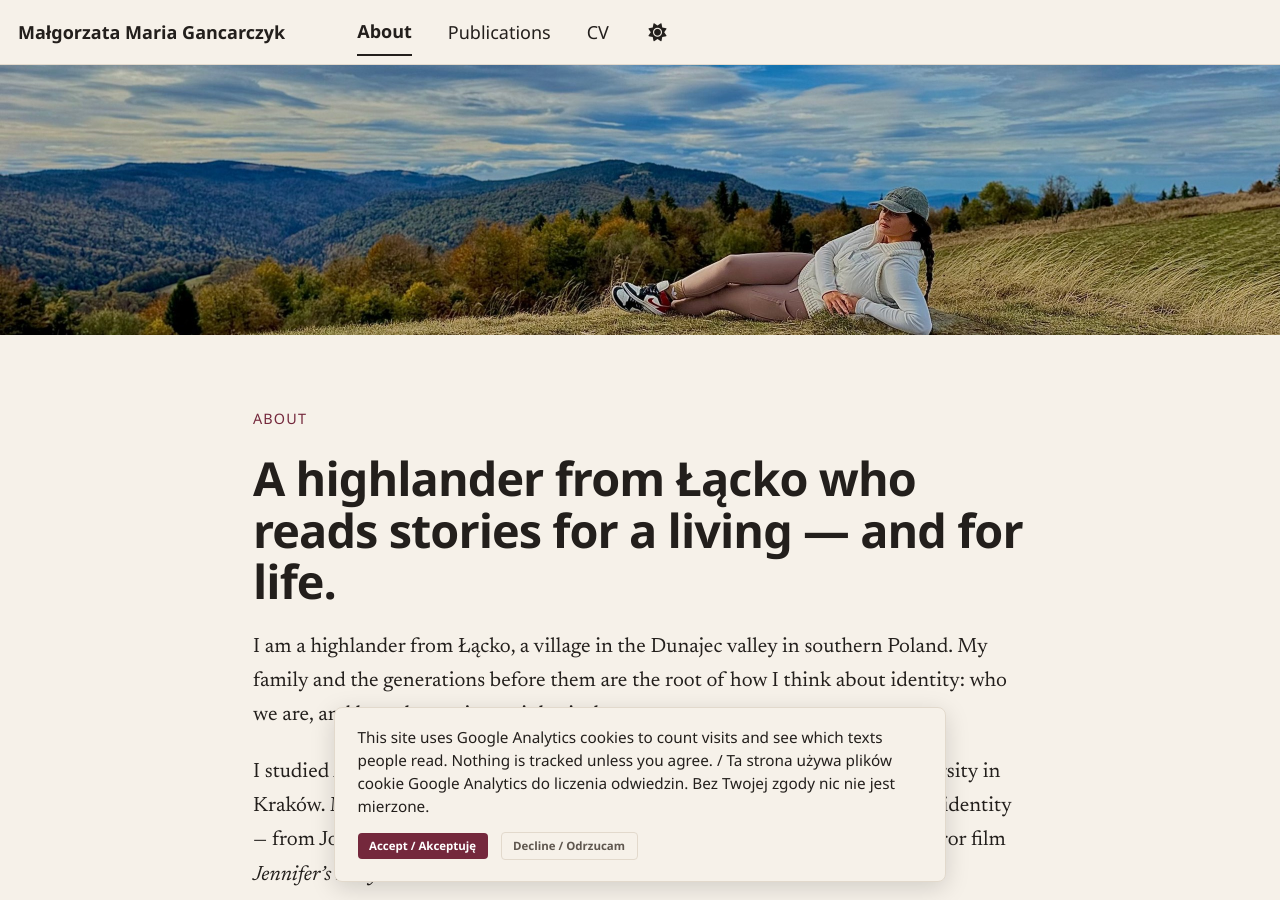
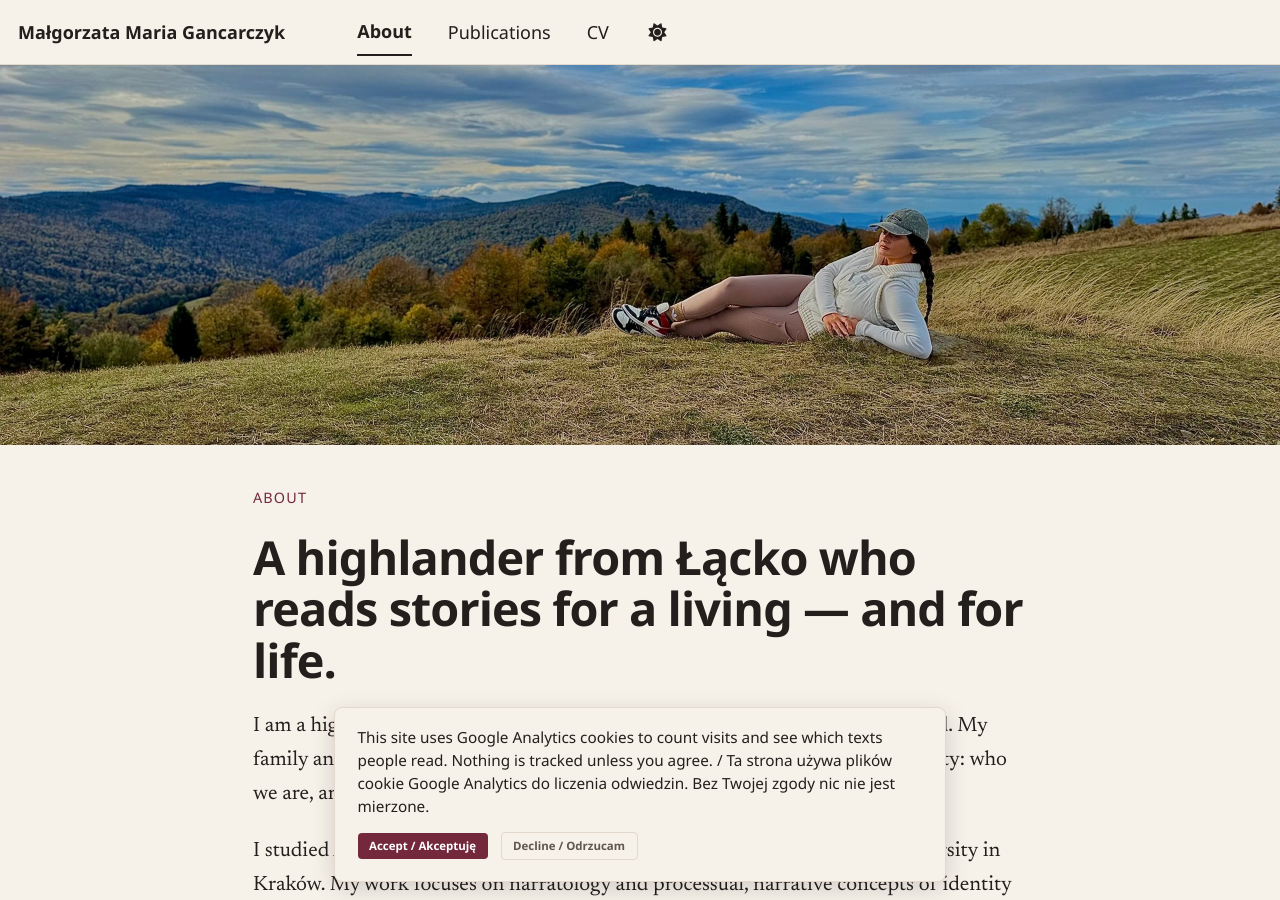
Before and after one commit to malgorzatagancarczyk/malgorzatagancarczyk.github.io, a Jekyll site: the page built from _pages/about.md, in a window 1280 px wide and 900 px high. Built offline with Jekyll 4.4.1, drawn with Linux system fonts in a browser that asks for light colours; some web fonts are replaced; a style sheet for code colours, icons or effects is not loaded.

Commit message:
Update main.scss

```diff
--- a/assets/css/main.scss
+++ b/assets/css/main.scss
@@ -150,3 +150,7 @@ img.author__avatar, .author__avatar img { aspect-ratio: auto !important; object-
 @media (max-width: 52rem) { .dl-hero__grid { grid-template-columns: 1fr; gap: 32px; } .dl-portrait { max-width: 320px; } }
 /* About banner: keep the cap in frame */
 .dl-banner { object-position: 65% 40%; }
+
+/* About banner: taller so the legs fit, less empty space below it */
+.dl-banner { height: calc(30vh + 110px); max-height: 480px; object-position: 65% 52%; }
+.dl-about .dl-narrow { padding-top: 2.25rem; }
```
